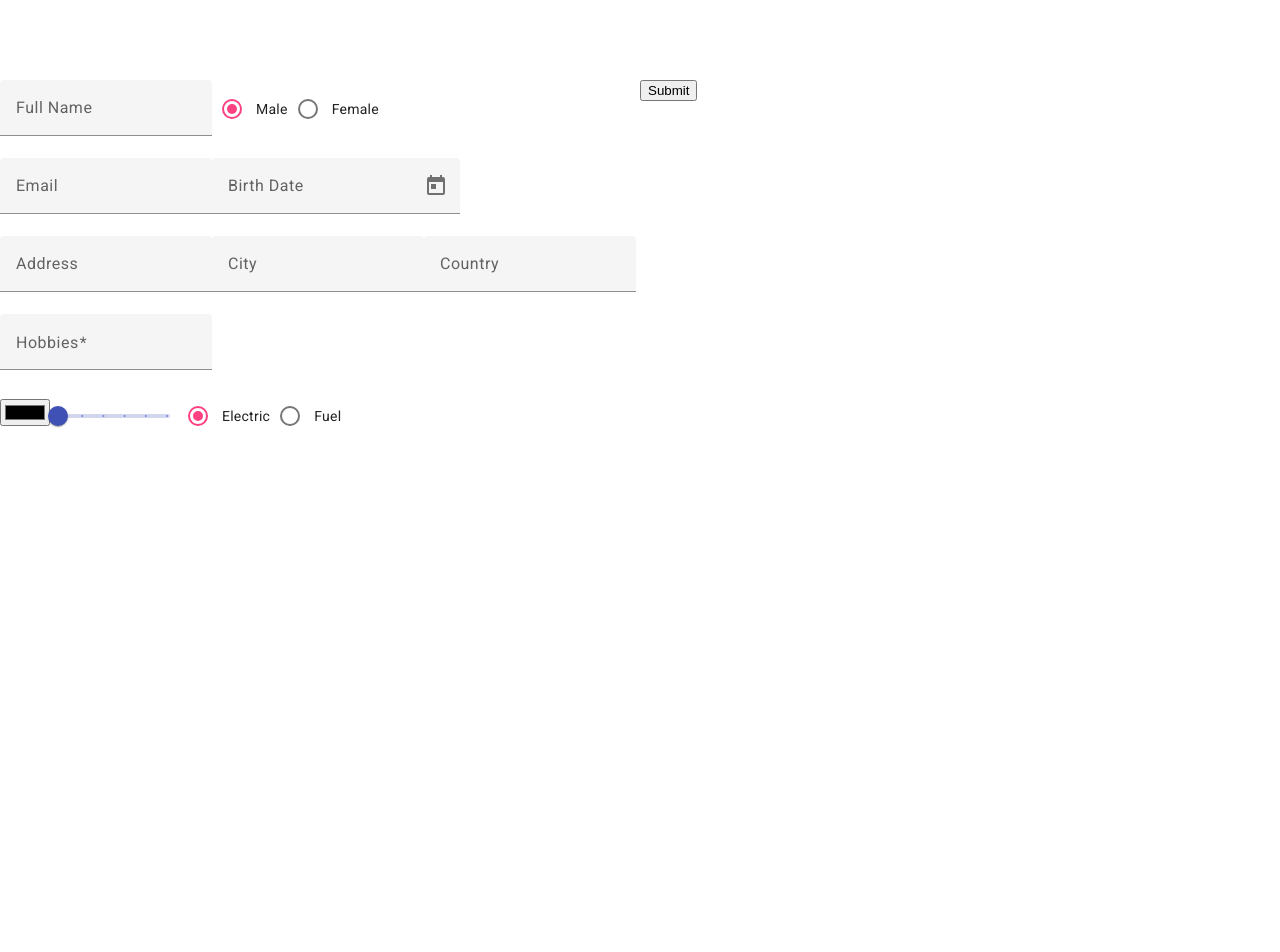
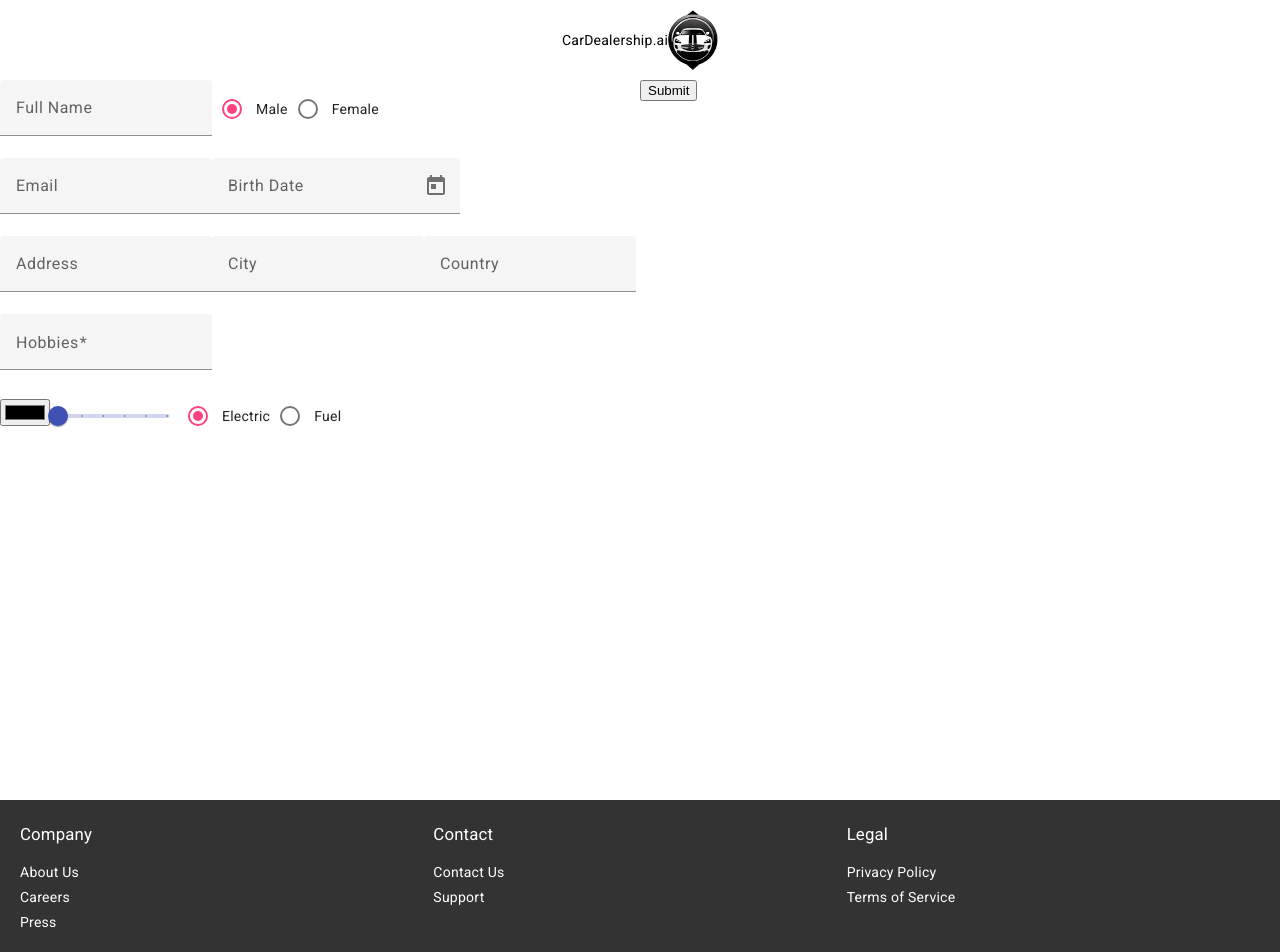
Before and after one commit to ShneorNagar/Reflectiz-task, an Angular app in the folder car-dealership/: page / in a window 1280 px wide. Shown: the top 952 px of the page. Before the commit the page ends 800 px from the top, so only its background shows below. Built offline with nearby package versions, Linux system fonts and the light colour scheme.

Commit message:
wip
add header and footer

```diff
--- a/car-dealership/src/app/app.module.ts
+++ b/car-dealership/src/app/app.module.ts
@@ -12,7 +12,7 @@ import { MatFormFieldModule } from '@angular/material/form-field';
 @NgModule({
   declarations: [
     AppComponent,
-    DashboardComponent
+    DashboardComponent,
   ],
   imports: [
     BrowserModule,
--- /dev/null
+++ b/car-dealership/src/app/components/landing-page/footer/footer.component.html
@@ -0,0 +1,26 @@
+<div class="footer-container">
+  <div class="footer-section">
+    <h3>Company</h3>
+    <ul>
+      <li><a href="/#" target="_self">About Us</a></li>
+      <li><a href="/#" target="_self">Careers</a></li>
+      <li><a href="/#" target="_self">Press</a></li>
+    </ul>
+  </div>
+
+  <div class="footer-section">
+    <h3>Contact</h3>
+    <ul>
+      <li><a href="/#" target="_self">Contact Us</a></li>
+      <li><a href="/#" target="_self">Support</a></li>
+    </ul>
+  </div>
+
+  <div class="footer-section">
+    <h3>Legal</h3>
+    <ul>
+      <li><a href="/#" target="_self">Privacy Policy</a></li>
+      <li><a href="/#" target="_self">Terms of Service</a></li>
+    </ul>
+  </div>
+</div>
--- /dev/null
+++ b/car-dealership/src/app/components/landing-page/footer/footer.component.scss
@@ -0,0 +1,38 @@
+:host {
+  display: block;
+  background-color: #333;
+  color: white;
+  padding: 20px;
+}
+
+.footer-container {
+  display: flex;
+  justify-content: space-around;
+}
+
+.footer-section {
+  flex: 1;
+}
+
+.footer-section h3 {
+  font-size: 1.2em;
+  margin-bottom: 10px;
+}
+
+.footer-section ul {
+  list-style-type: none;
+  padding: 0;
+}
+
+.footer-section li {
+  margin-bottom: 5px;
+}
+
+.footer-section a {
+  color: white;
+  text-decoration: none;
+}
+
+.footer-section a:hover {
+  text-decoration: underline;
+}
--- /dev/null
+++ b/car-dealership/src/app/components/landing-page/header/header.component.html
@@ -0,0 +1,2 @@
+<span>CarDealership.ai</span>
+<img class="logo" src="/assets/logo.png" alt="logo" />
--- /dev/null
+++ b/car-dealership/src/app/components/landing-page/header/header.component.scss
@@ -0,0 +1,10 @@
+:host {
+  display: flex;
+  justify-content: center;
+  align-items: center;
+  height: 10vh;
+}
+
+.logo {
+  width: 50px;
+}
--- a/car-dealership/src/app/components/landing-page/landing-page.component.html
+++ b/car-dealership/src/app/components/landing-page/landing-page.component.html
@@ -1,4 +1,4 @@
-<header></header>
+<app-header></app-header>
 <section class="form-container">
   <form [formGroup]="form" (ngSubmit)="onSubmit()">
     <div>
@@ -81,9 +81,8 @@
         </mat-form-field>
       </div>
 
-
       <div>
-        <input type="color" formControlName="color">
+        <input type="color" formControlName="color" />
 
         <mat-slider min="2" max="7" step="1" showTickMarks discrete>
           <input matSliderThumb formControlName="seats" />
@@ -100,4 +99,4 @@
     </div>
   </form>
 </section>
-<footer></footer>
+<app-footer></app-footer>
--- a/car-dealership/src/app/components/landing-page/landing-page.component.scss
+++ b/car-dealership/src/app/components/landing-page/landing-page.component.scss
@@ -1,10 +1,10 @@
 :host {
   height: 100%;
-  display: grid;
-  grid-template-rows: 10% auto 10%;
+  display: block;
 }
 
 .form-container {
+  height: 90vh;
   form {
     display: flex;
     height: 100%;
--- a/car-dealership/src/app/components/landing-page/landing-page.module.ts
+++ b/car-dealership/src/app/components/landing-page/landing-page.module.ts
@@ -12,6 +12,8 @@ import { MatSliderModule } from '@angular/material/slider';
 import { MatNativeDateModule } from '@angular/material/core';
 import {MatChipsModule} from '@angular/material/chips';
 import {MatIconModule} from '@angular/material/icon';
+import { HeaderComponent } from './header/header.component';
+import { FooterComponent } from './footer/footer.component';
 
 
 const ANGULAR_MATERIAL_MODULES = [
@@ -27,7 +29,7 @@ const ANGULAR_MATERIAL_MODULES = [
 ];
 
 @NgModule({
-  declarations: [LandingPageComponent],
+  declarations: [LandingPageComponent, HeaderComponent, FooterComponent],
   imports: [
     ANGULAR_MATERIAL_MODULES,
     LandingPageRoutingModule,
```
Also changed, not shown: car-dealership/src/app/components/landing-page/footer/footer.component.ts (added, +10 -0 lines), car-dealership/src/app/components/landing-page/header/header.component.ts (added, +10 -0 lines), car-dealership/src/assets/mock-users.json (added, +80 -0 lines), car-dealership/src/assets/logo.png (added), 1 other file (tests, documents, lock files or other folders).
